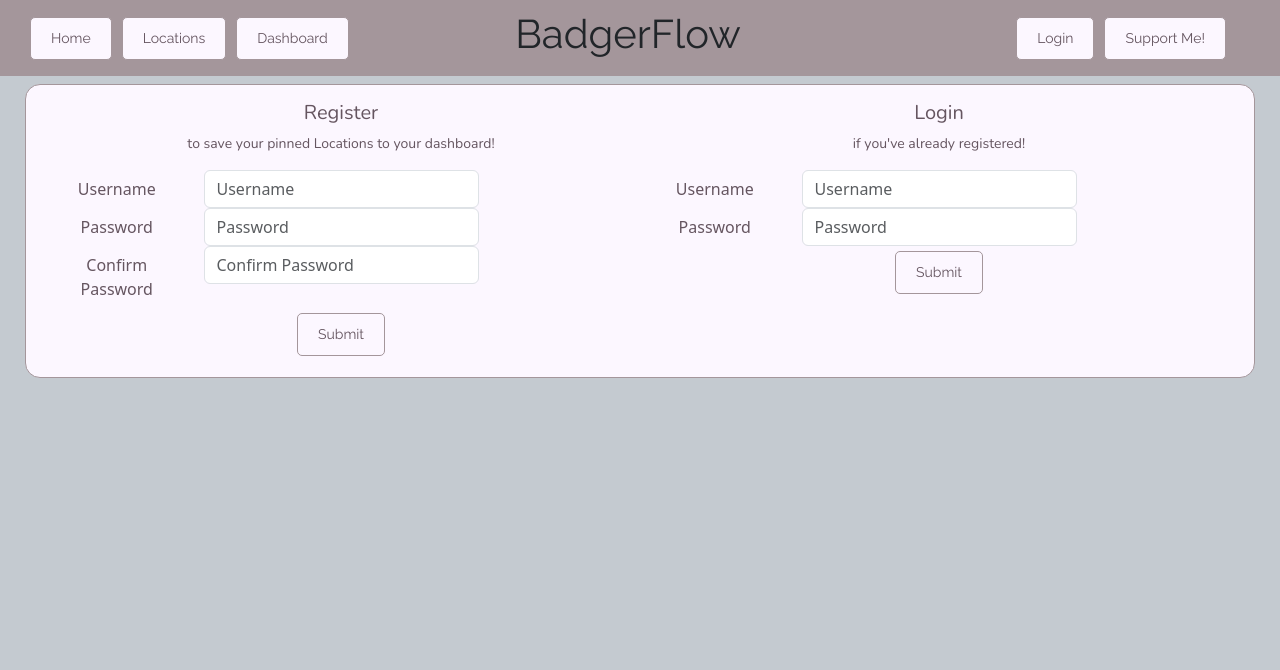
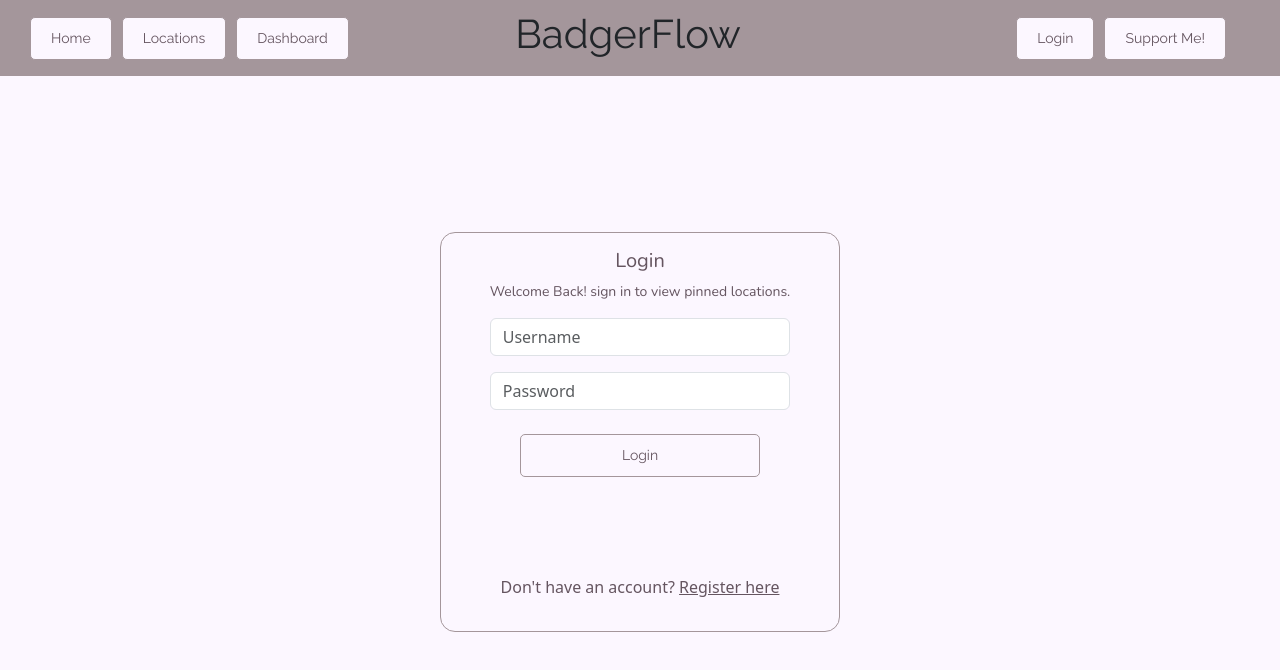
Before and after one commit to kevinzhao79/BadgerFlow, a React (Vite) app: page /login in a window 1280 px wide. Shown: the top 670 px of the page. Built offline with nearby package versions, Linux system fonts and the light colour scheme.

Commit message:
30: Navbar scrolling issue fixed + updated login/register animations

```diff
--- a/src/components/Layout.jsx
+++ b/src/components/Layout.jsx
@@ -10,8 +10,10 @@ function Layout() {
             <header className="fixed-header">
                 <NavBar />
             </header>
-            <div className="layout-spacer"></div>
-            <Outlet />
+            <div className="layout-spacer">
+                <Outlet className="outlet-style" />
+            </div>
+
         </>
     );
 }
--- a/src/screens/Login.jsx
+++ b/src/screens/Login.jsx
@@ -1,160 +1,227 @@
-import { useRef } from 'react'
-import { Container, Row, Col, Card, Button, Form} from 'react-bootstrap'
+import { useRef, useState } from 'react'
+import { Container, Row, Col, Card, Button, Form } from 'react-bootstrap'
 import axios from 'axios'
-
+import { motion, AnimatePresence } from 'framer-motion'
 
 import 'bootstrap/dist/css/bootstrap.min.css'
 import '../styles/screens.css'
 import '../styles/login.css'
 
-import NavBar from '../components/NavBar'
+function Login() {
+    const [showRegister, setShowRegister] = useState(false)
 
-function Login(props) {
-
-    const registerUsername = useRef('')
-    const registerPassword = useRef('')
-    const registerConfirmPassword = useRef('')
+    // Refs
     const loginUsername = useRef('')
     const loginPassword = useRef('')
+    const registerConfirmPassword = useRef('')
 
-    const register = async () => {
+    // Handle form submission
+    const handleSubmit = async () => {
+        const username = loginUsername.current.value
+        const password = loginPassword.current.value
 
-        const username = registerUsername.current.value
-        const password = registerPassword.current.value
-        const confirmPassword = registerConfirmPassword.current.value
-
-        // console.log(`Attempting to register user ${username} with password ${password} and confirmed password ${confirmPassword}.`)
-
+        // Basic validation
         if (username.length < 1 || username.length > 64) {
             alert('Error: Username must be between 1 and 64 characters.')
             return
         }
-        else if (password.length < 1 || password.length > 64) {
-            alert('Error: Password must be between 1 and 64 characters.')
-            return
-        }
-        else if (password !== confirmPassword) {
-            alert('Error: Passwords must match.')
-            return
-        }
-
-        const body = {
-            username : username,
-            password : password
-        }
-
-        try {
-            const resp = await axios.post('http://localhost:3000/register', body)
-            alert(resp.data.msg)
-        }
-        catch (error) {
-            console.log('error:', error)
-        }
-
-        registerUsername.current.value = ''
-        registerPassword.current.value = ''
-        registerConfirmPassword.current.value = ''
-
-        // console.log(`Register user ${username} returned with response: ${message}`)
-
-    }
-
-    const login = async () => {
-
-        const username = loginUsername.current.value
-        const password = loginPassword.current.value
-
-        // console.log(`Attempting to login user ${user} with password ${pass}.`)
-
-        if (username.length < 1 || username.length > 64) {
-            alert('Error: Username must be between 1 and 64 characters.')
-            return
-        }
-        else if (password.length < 1 || password.length > 64) {
+        if (password.length < 1 || password.length > 64) {
             alert('Error: Password must be between 1 and 64 characters.')
             return
         }
 
-        const body = {
-            username : username,
-            password : password
+        // If registering, also check confirm password
+        if (showRegister) {
+            const confirmPassword = registerConfirmPassword.current.value
+            if (password !== confirmPassword) {
+                alert('Error: Passwords must match.')
+                return
+            }
         }
 
-        let resp = ''
-
         try {
-            resp = await axios.post('http://localhost:3000/login', body)
+            if (showRegister) {
+                // REGISTER
+                const resp = await axios.post('http://localhost:3000/register', {
+                    username,
+                    password
+                })
+                alert(resp.data.msg)
+            } else {
+                // LOGIN
+                const resp = await axios.post('http://localhost:3000/login', {
+                    username,
+                    password
+                })
+                alert(resp.data.msg)
             }
-        catch (error) {
-            resp = error
+        } catch (error) {
+            console.error('error:', error)
+            alert('An error occurred. Check console for details.')
         }
 
-        alert(resp.data.msg)
-
+        // Clear fields
         loginUsername.current.value = ''
         loginPassword.current.value = ''
-
-        // console.log(`Login user ${username} returned with response: ${resp}`)
-
+        if (registerConfirmPassword.current) {
+            registerConfirmPassword.current.value = ''
+        }
     }
 
     return (
-    <Container fluid>
-        <Card >
-            <Row style={{display : 'flex', width : '100%'}}>
-                <Col xs={12} sm={6}>
-                    <Card.Title> Register </Card.Title>
-                    <Card.Body  style={{padding : "0 0 0 0"}}>
-                        <Card.Text> to save your pinned Locations to your dashboard!</Card.Text>
-                        <Form style={{width : '100%'}}>
-                            <Form.Group as={Row}>
-                                <Form.Label column sm={3}> Username </Form.Label>
-                                <Col sm={6}>
-                                    <Form.Control type='text' placeholder='Username' ref={registerUsername} />
+        <Container fluid className="login-container">
+            <Card
+                className="login-card"
+
+            >
+                {/* Title Area with Fade */}
+                <AnimatePresence mode="wait">
+                    {showRegister ? (
+                        <motion.div
+                            key="registerTitle"
+                            initial={{ opacity: 0 }}
+                            animate={{ opacity: 1 }}
+                            exit={{ opacity: 0 }}
+                            transition={{ duration: 0.3 }}
+                        >
+                            <Card.Title>Register</Card.Title>
+                        </motion.div>
+                    ) : (
+                        <motion.div
+                            key="loginTitle"
+                            initial={{ opacity: 0 }}
+                            animate={{ opacity: 1 }}
+                            exit={{ opacity: 0 }}
+                            transition={{ duration: 0.3 }}
+                        >
+                            <Card.Title>Login</Card.Title>
+                        </motion.div>
+                    )}
+                </AnimatePresence>
+
+                <Card.Body style={{ padding: 0 }}>
+                    <AnimatePresence mode="wait">
+                        {showRegister ? (
+                            <motion.div
+                                key="registerText"
+                                initial={{ opacity: 0 }}
+                                animate={{ opacity: 1 }}
+                                exit={{ opacity: 0 }}
+                                transition={{ duration: 0.3 }}
+                            >
+                                <Card.Text style={{ marginBottom: '1rem' }}>
+                                    Create an account to save pinned locations!
+                                </Card.Text>
+                            </motion.div>
+                        ) : (
+                            <motion.div
+                                key="loginText"
+                                initial={{ opacity: 0 }}
+                                animate={{ opacity: 1 }}
+                                exit={{ opacity: 0 }}
+                                transition={{ duration: 0.3 }}
+                            >
+                                    <Card.Text style={{ marginBottom: '1rem' }}>
+                                    Welcome Back! sign in to view pinned locations.
+                                </Card.Text>
+                            </motion.div>
+                        )}
+                    </AnimatePresence>
+
+                    {/* Single Form for both Login and Register */}
+                    <Form style={{ width: '100%' }}>
+                        <Form.Group as={Row} className="mb-3">
+                            <Col>
+                                <Form.Control
+                                    type="text"
+                                    placeholder="Username"
+                                    ref={loginUsername}
+                                />
                             </Col>
                         </Form.Group>
 
-                            <Form.Group as={Row}>
-                                <Form.Label column sm={3}> Password </Form.Label>
-                                <Col sm={6}>
-                                    <Form.Control type='password' placeholder='Password' ref={registerPassword} />
+                        <Form.Group as={Row} className="mb-3">
+                            <Col>
+                                <Form.Control
+                                    type="password"
+                                    placeholder="Password"
+                                    ref={loginPassword}
+                                />
                             </Col>
                         </Form.Group>
 
-                            <Form.Group as={Row}>
-                                <Form.Label column sm={3}> Confirm Password </Form.Label>
-                                <Col sm={6}>
-                                    <Form.Control type='password' placeholder='Confirm Password' ref={registerConfirmPassword} />
+                        <AnimatePresence initial={false} mode="wait">
+                            {showRegister && (
+                                <motion.div
+                                    key="confirmPasswordRow"
+                                    initial={{ height: 0, opacity: 0 }}
+                                    animate={{ height: 'auto', opacity: 1 }}
+                                    exit={{ height: 0, opacity: 0 }}
+                                    transition={{ duration: 0.3 }}
+                                    style={{ overflow: 'hidden' }}
+                                >
+                                    <Form.Group as={Row} className="mb-3">
+                                        <Col>
+                                            <Form.Control
+                                                type="password"
+                                                placeholder="Confirm Password"
+                                                ref={registerConfirmPassword}
+                                            />
                                         </Col>
                                     </Form.Group>
+                                </motion.div>
+                            )}
+                        </AnimatePresence>
                     </Form>
-                        <Button name='Submit' variant='primary' onClick={register} > Submit </Button>
+
+                    {/* Submit Button */}
+                    <Button
+                        variant="primary"
+                        onClick={handleSubmit}
+                        style={{ marginTop: '0.5rem' }}
+                        className="submit-button"
+                    >
+                        {showRegister ? 'Register' : 'Login'}
+                    </Button>
                 </Card.Body>
-                </Col>
 
-                <Col xs={12} sm={6}>
-                    <Card.Title> Login </Card.Title>
-                    <Card.Body style={{padding : "0 0 0 0"}}>
-                        <Card.Text> if you've already registered! </Card.Text>
-                        <Form style={{width : '100%'}}>
-                            <Form.Group as={Row}>
-                                <Form.Label column sm={3}> Username </Form.Label>
-                                <Col sm={6}>
-                                    <Form.Control type='text' placeholder='Username' ref={loginUsername} />
-                                </Col>
-                            </Form.Group>
-
-                            <Form.Group as={Row}>
-                                <Form.Label column sm={3}> Password </Form.Label>
-                                <Col sm={6}>
-                                    <Form.Control type='password' placeholder='Password' ref={loginPassword} />
-                                </Col>
-                            </Form.Group>
-                        </Form>
-                        <Button name='Submit' variant='primary' onClick={(loginUsername, loginPassword) => login(loginUsername, loginPassword)}> Submit </Button>
-                    </Card.Body>
-                </Col>
-            </Row>
+                <AnimatePresence mode="wait">
+                    {showRegister ? (
+                        <motion.p
+                            key="toggle-register"
+                            initial={{ opacity: 0 }}
+                            animate={{ opacity: 1 }}
+                            exit={{ opacity: 0 }}
+                            transition={{ duration: 0.3 }}
+                            style={{ marginTop: '1rem' }}
+                        >
+                            Already have an account?{' '}
+                            <span
+                                onClick={() => setShowRegister(false)}
+                                style={{ textDecoration: 'underline', cursor: 'pointer' }}
+                            >
+                                Sign in here
+                            </span>
+                        </motion.p>
+                    ) : (
+                        <motion.p
+                            key="toggle-login"
+                            initial={{ opacity: 0 }}
+                            animate={{ opacity: 1 }}
+                            exit={{ opacity: 0 }}
+                            transition={{ duration: 0.3 }}
+                            style={{ marginTop: '1rem' }}
+                        >
+                            Don&apos;t have an account?{' '}
+                            <span
+                                onClick={() => setShowRegister(true)}
+                                style={{ textDecoration: 'underline', cursor: 'pointer' }}
+                            >
+                                Register here
+                            </span>
+                        </motion.p>
+                    )}
+                </AnimatePresence>
             </Card>
         </Container>
     )
--- a/src/styles/layout.css
+++ b/src/styles/layout.css
@@ -8,5 +8,6 @@
 }
 
 .layout-spacer {
-    height: 8vh;
+    margin-top : 8vh;
+    height: 92vh;
 }
--- a/src/styles/login.css
+++ b/src/styles/login.css
@@ -4,7 +4,23 @@
     display: flex;
     flex-direction: column;
     justify-content: center;
-    align-items: center;
-    height: 100vh;
     background-color: var(--background-color);
 }
+
+.login-card{
+    width: 400px;
+    margin: 0 auto;
+    padding: 1rem;
+    height: 100%;
+    min-height: 400px;
+}
+
+.submit-button {
+    margin-top: 10px;
+    cursor: pointer;
+    width: 80%;
+}
+
+.text-margin {
+  margin-bottom: 2rem;
+}
```
Lines whose indentation alone changed are shown as unchanged.
